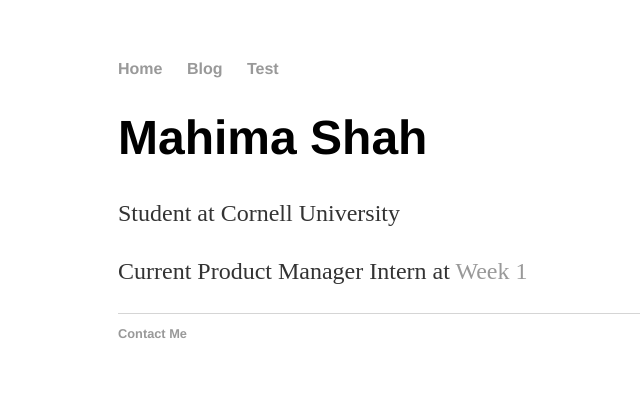
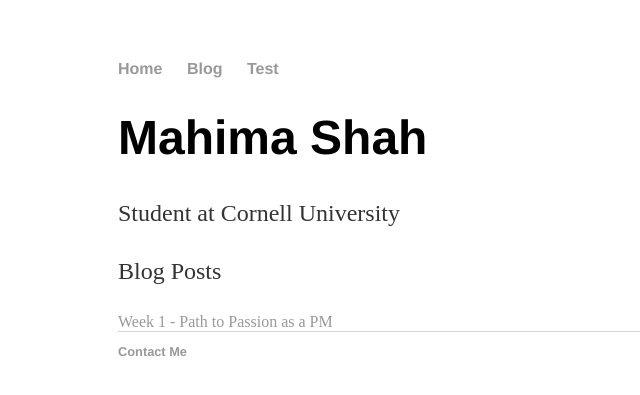
Before and after one commit to mahimashah/mahimashah.github.io, a Jekyll site: the page built from blog.html, in a window 1280 px wide. Shown: the top 395 px of the page, without its empty margins (74-714 px from the left). Built offline with Jekyll 4.4.1, drawn with Linux system fonts in a browser that asks for light colours.

Commit message:
Update blog.html

```diff
--- a/blog.html
+++ b/blog.html
@@ -5,5 +5,6 @@ title: Blog
 <div class="blurb">
 	<h1>Mahima Shah</h1>
 	<p>Student at Cornell University</p>
-	<p>Current Product Manager Intern at <a href="https://medium.com/@mahshah/week-1-ac4b6728adc8" target="_blank">Week 1</a></p>
+	<p>Blog Posts</p>
+	<a href="https://medium.com/@mahshah/week-1-ac4b6728adc8" target="_blank">Week 1 - Path to Passion as a PM</a>
 </div><!-- /.blurb -->
```
